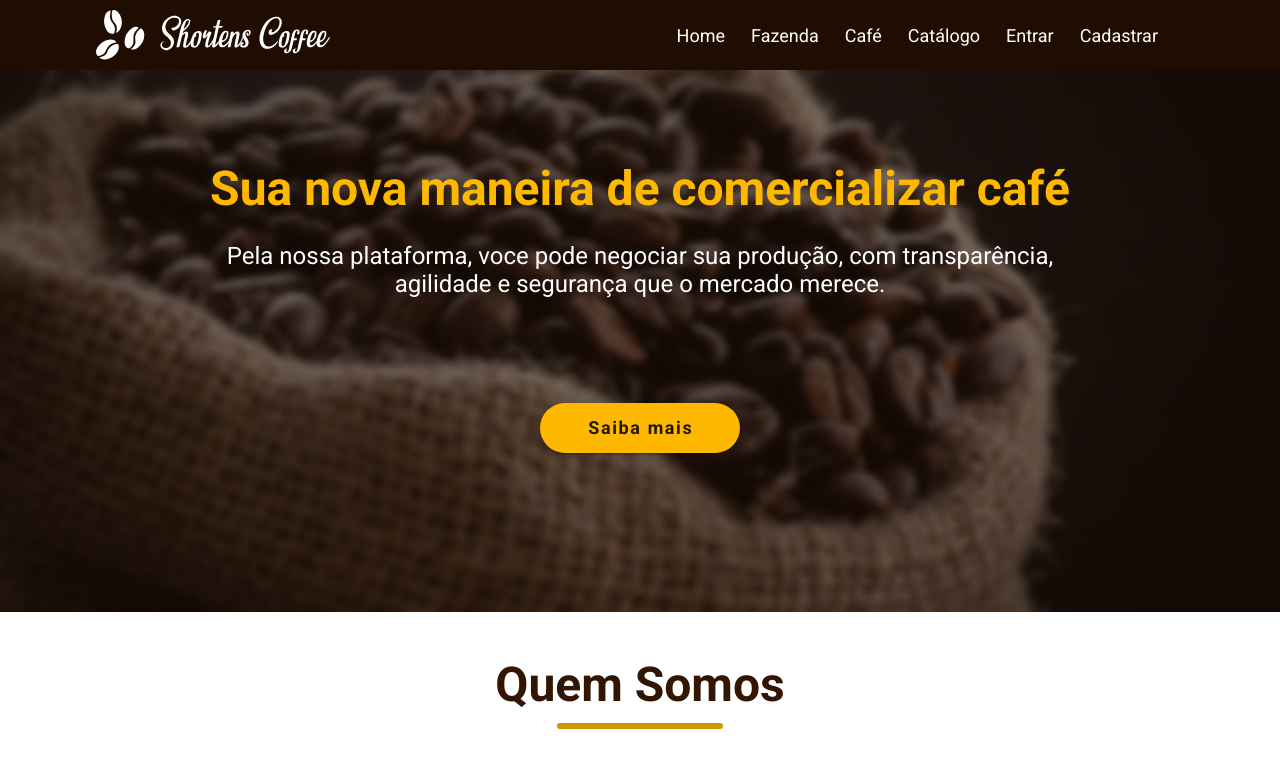
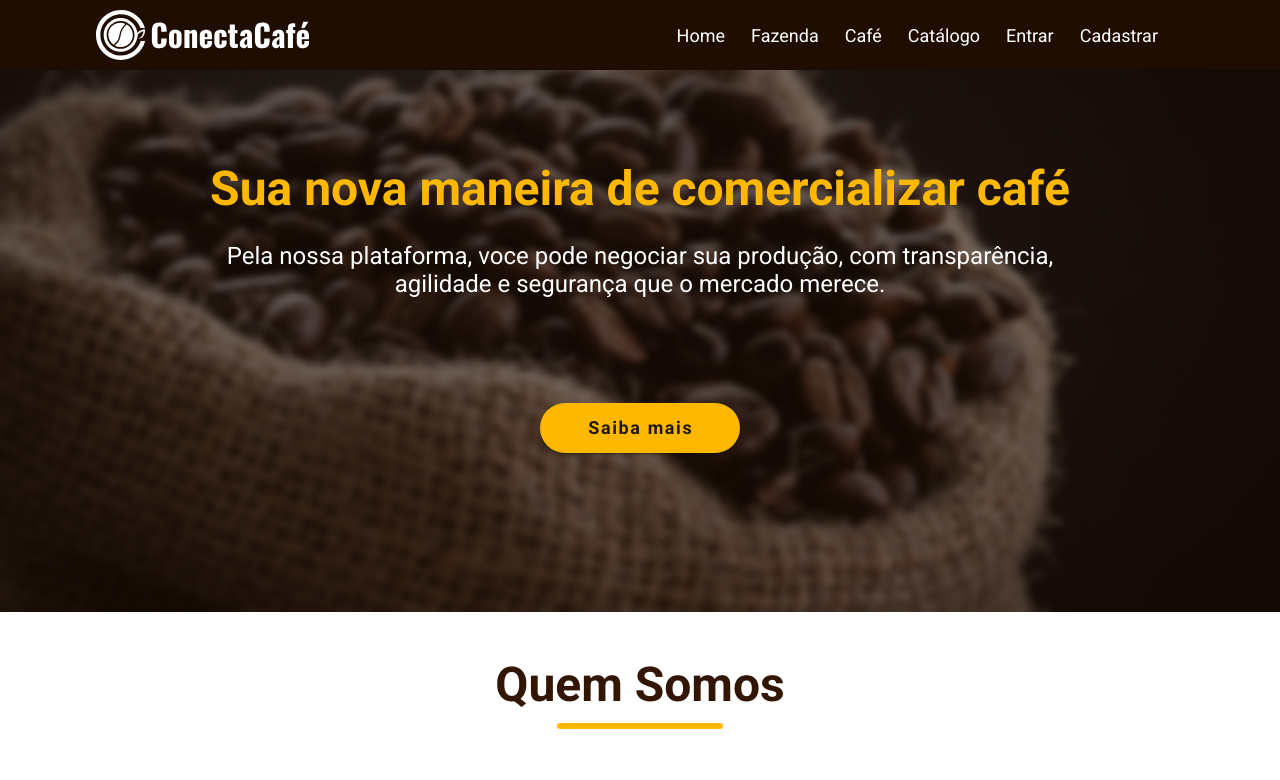
Before and after one commit to GabrielGSD/vue-cafe, a Vue app: page / in a window 1280 px wide. Shown: the top 780 px of the page. Built offline with nearby package versions, Linux system fonts and the light colour scheme.

Commit message:
Added new logo

```diff
--- a/src/components/Nav.vue
+++ b/src/components/Nav.vue
@@ -2,7 +2,7 @@
     <div id="nav">
       <div class="content">
         <img
-          src="../assets/img/logoWhite.svg"
+          src="../assets/img/new_logo_2.svg"
           height="50"
           alt="Logo Shortens Coffe"
         />
--- a/src/css/style.css
+++ b/src/css/style.css
@@ -41,6 +41,11 @@
     max-width: 700px;
 }
 
+.v-menu__content {
+    max-width: 22vw;
+    max-width: 336px;
+}
+
 legend {
     margin-left: 13px !important;
 }
@@ -56,6 +61,10 @@ legend {
     text-align: center;
     margin: 0 !important;
     margin-top: 60px !important;
+}
+
+.margin-bot {
+    margin-bottom: 20px;
 }
 
 .txt-btn {
--- a/src/views/Cafe.vue
+++ b/src/views/Cafe.vue
@@ -194,9 +194,6 @@
   margin: 0 !important;
   height: 60vh;
 }
-.v-menu__content {
-  max-width: 22vw;
-}
 .v-list {
   margin: 0 !important;
 }
--- a/src/views/Catalogo.vue
+++ b/src/views/Catalogo.vue
@@ -38,7 +38,7 @@
                 >
                   <img style="height: 165px; width: 18.4vw; max-width: 248px; border-radius: 5px;" src="../assets/img/fazenda-ex.jpg" alt="Foto da fazenda">
                   <v-col>
-                    <h1 style="font-size: 14px;">Fazenda de maconha asdasdasda</h1>
+                    <h1 style="font-size: 14px;">Fazenda São Sebastião</h1>
                     <v-rating
                       v-model="rating"
                       color="#FFB800"
--- a/src/views/Entrar.vue
+++ b/src/views/Entrar.vue
@@ -61,10 +61,6 @@
     align-items: center;
 }
 
-.margin-bot {
-    margin-bottom: 20px;
-}
-
 
 </style>
 
--- a/src/views/Home.vue
+++ b/src/views/Home.vue
@@ -169,10 +169,10 @@
   color: #331602;
 }
 .title .v-divider{
-  width: 166px;
-  border: 3px solid #D19700;
-  border-radius: 4px;
-  margin-top: 10px;
+  width: 166px !important;
+  border: 3px solid #ffb800 !important;
+  border-radius: 4px !important;
+  margin-top: 10px !important;
 }
 
 </style>
```
Also changed, not shown: src/assets/img/new_logo_2.svg (added).
